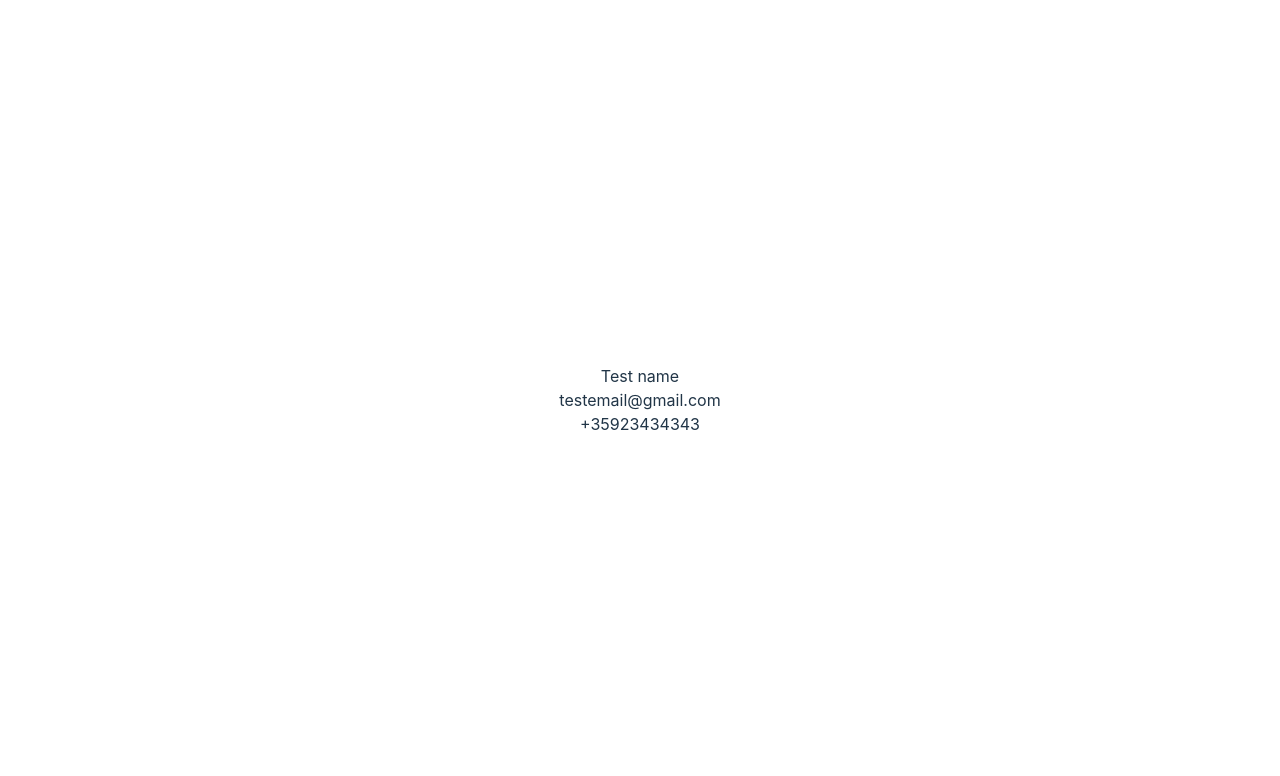
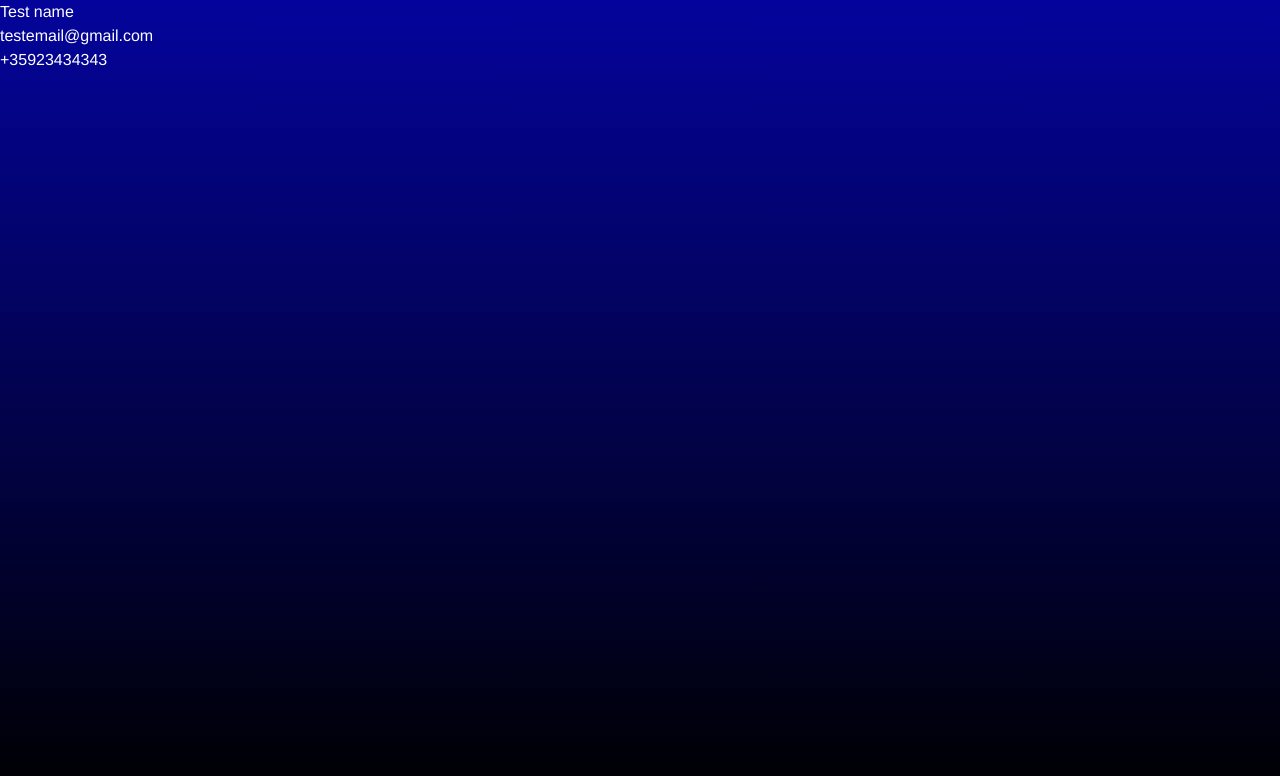
Before and after one commit to DimitarStefan0v/Phonebook, a React (Vite) app: page / in a window 1280 px wide. Shown: the top 776 px of the page. Built offline with nearby package versions, Linux system fonts and the light colour scheme.

Commit message:
Add some base styles in index.css

```diff
--- a/src/index.css
+++ b/src/index.css
@@ -1,11 +1,13 @@
+* {
+	box-sizing: border-box;
+}
+
 :root {
-  font-family: Inter, system-ui, Avenir, Helvetica, Arial, sans-serif;
+	min-height: 100vh;
+	font-family: Helvetica, Arial, sans-serif;
 	line-height: 1.5;
 	font-weight: 400;
-
-  color-scheme: light dark;
-  color: rgba(255, 255, 255, 0.87);
-  background-color: #242424;
+    background-image: linear-gradient(rgb(4, 4, 156), black);
 
 	font-synthesis: none;
 	text-rendering: optimizeLegibility;
@@ -13,55 +15,12 @@
 	-moz-osx-font-smoothing: grayscale;
 }
 
-a {
-  font-weight: 500;
-  color: #646cff;
-  text-decoration: inherit;
-}
-a:hover {
-  color: #535bf2;
+body {
+	margin: 0;
+	color: white;
 }
 
-body {
-  margin: 0;
-  display: flex;
-  place-items: center;
-  min-width: 320px;
-  min-height: 100vh;
-}
-
-h1 {
-  font-size: 3.2em;
-  line-height: 1.1;
-}
-
-button {
-  border-radius: 8px;
-  border: 1px solid transparent;
-  padding: 0.6em 1.2em;
-  font-size: 1em;
-  font-weight: 500;
-  font-family: inherit;
-  background-color: #1a1a1a;
-  cursor: pointer;
-  transition: border-color 0.25s;
-}
-button:hover {
-  border-color: #646cff;
-}
-button:focus,
-button:focus-visible {
-  outline: 4px auto -webkit-focus-ring-color;
-}
-
-#root {
-    max-width: 1280px;
-    margin: 0 auto;
-    padding: 2rem;
-    text-align: center;
-}
-
-@media (prefers-color-scheme: light) {
+/* @media (prefers-color-scheme: light) {
 	:root {
 		color: #213547;
 		background-color: #ffffff;
@@ -72,4 +31,4 @@ button:focus-visible {
 	button {
 		background-color: #f9f9f9;
 	}
-}
+} */
```
Lines whose indentation alone changed are shown as unchanged.
